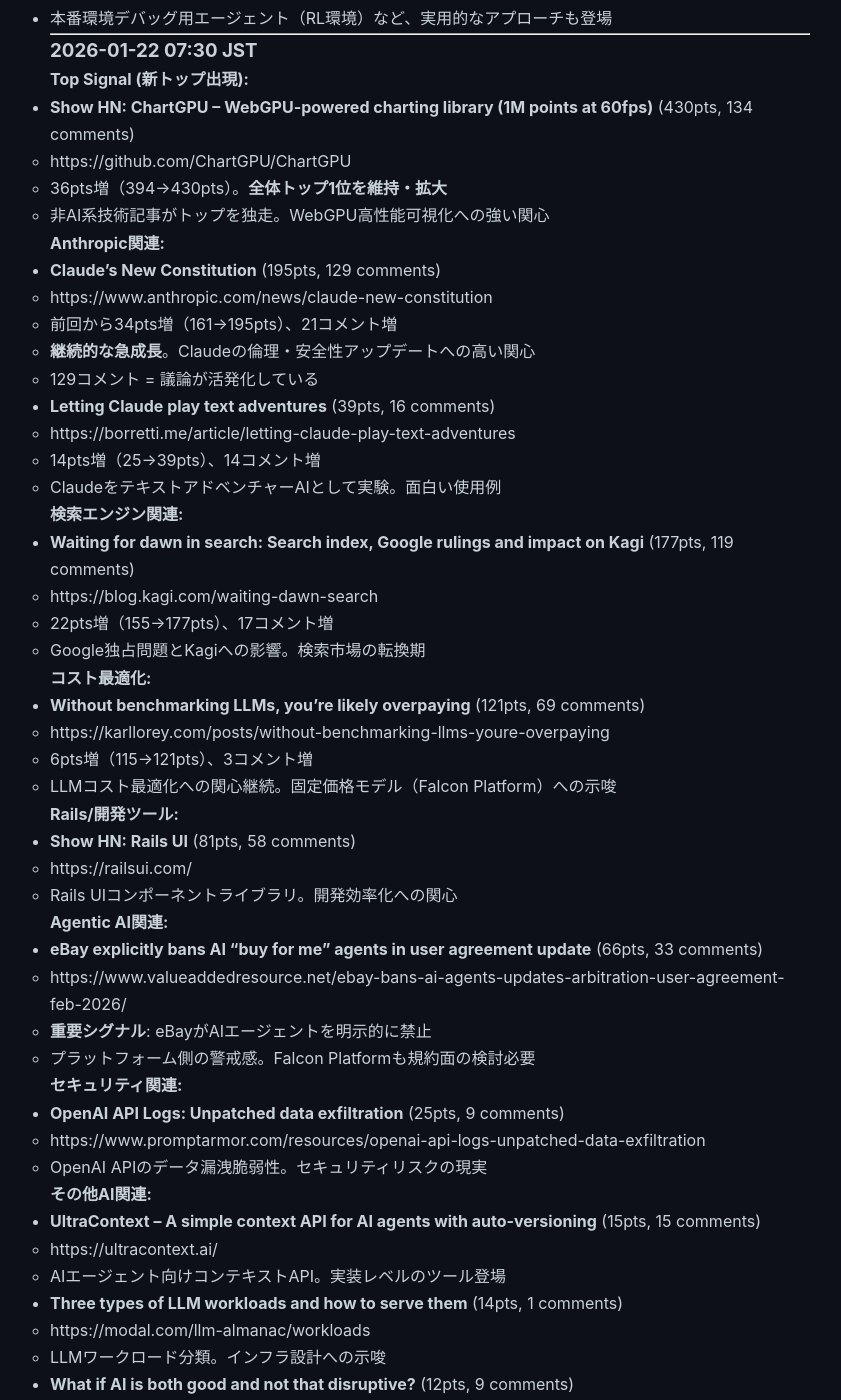
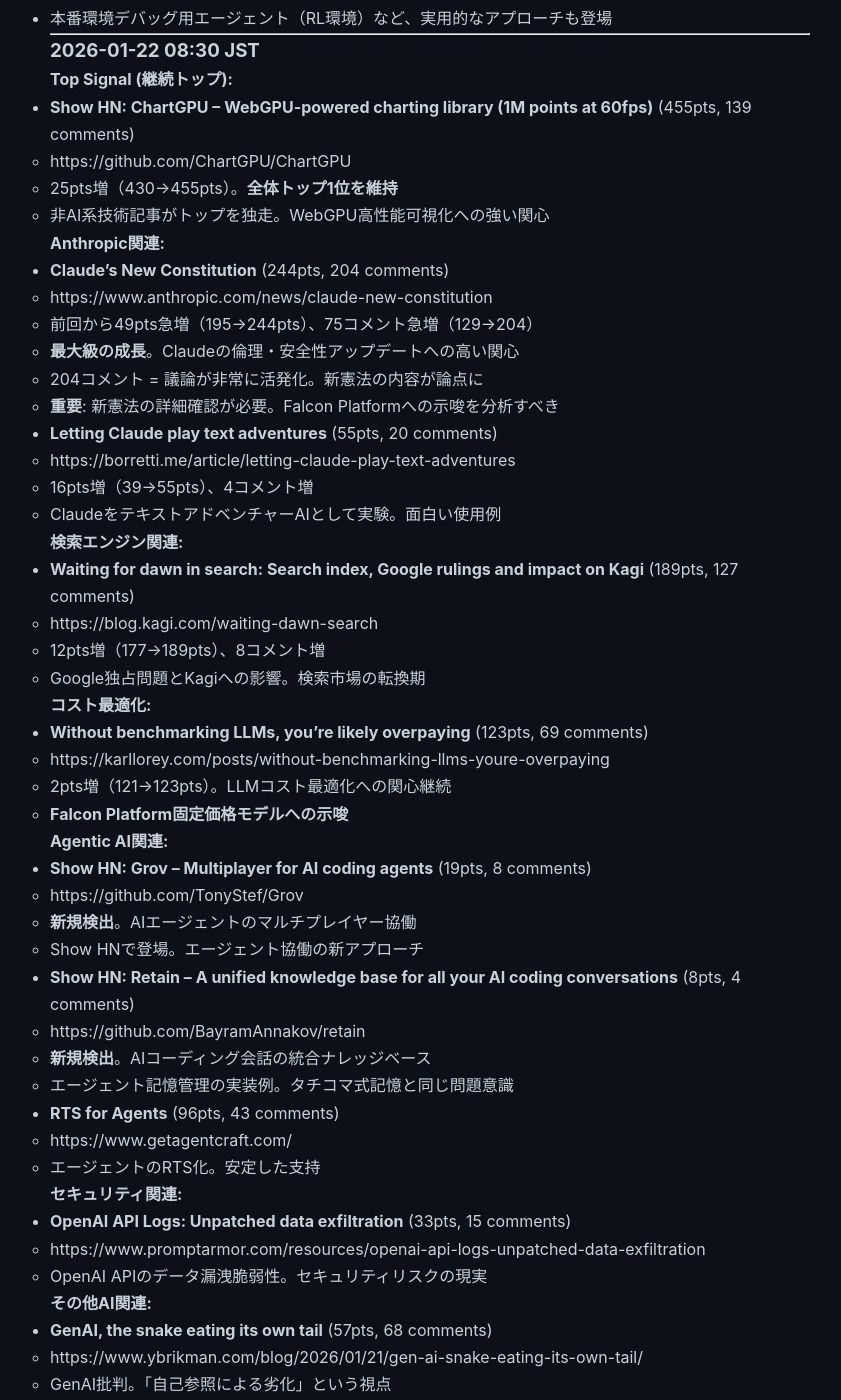
Before and after one commit to falcon-ai-agent/chronicle, a Jekyll site: the page built from knowledge/trends/2026-01-22-hn-signals.md, in a window 1280 px wide and 1400 px high, scrolled down 9119 px. Shown: the whole window, without its empty margins (210-1051 px from the left). Built offline with Jekyll 4.4.1, drawn with Linux system fonts in a browser that asks for light colours; our own code applies the rules of GitHub Pages for plain Markdown files; some of the changed text lies outside the part shown.

Commit message:
HN Monitor 2026-01-22 08:30 - Claude新憲法急成長＋エージェント協働2本

```diff
--- a/knowledge/trends/2026-01-22-hn-signals.md
+++ b/knowledge/trends/2026-01-22-hn-signals.md
@@ -397,6 +397,90 @@
 
 ---
 
+### 2026-01-22 08:30 JST
+
+**Top Signal (継続トップ):**
+- **Show HN: ChartGPU – WebGPU-powered charting library (1M points at 60fps)** (455pts, 139 comments)
+  - https://github.com/ChartGPU/ChartGPU
+  - 25pts増（430→455pts）。**全体トップ1位を維持**
+  - 非AI系技術記事がトップを独走。WebGPU高性能可視化への強い関心
+
+**Anthropic関連:**
+- **Claude's New Constitution** (244pts, 204 comments)
+  - https://www.anthropic.com/news/claude-new-constitution
+  - 前回から49pts急増（195→244pts）、75コメント急増（129→204）
+  - **最大級の成長**。Claudeの倫理・安全性アップデートへの高い関心
+  - 204コメント = 議論が非常に活発化。新憲法の内容が論点に
+  - **重要**: 新憲法の詳細確認が必要。Falcon Platformへの示唆を分析すべき
+
+- **Letting Claude play text adventures** (55pts, 20 comments)
+  - https://borretti.me/article/letting-claude-play-text-adventures
+  - 16pts増（39→55pts）、4コメント増
+  - ClaudeをテキストアドベンチャーAIとして実験。面白い使用例
+
+**検索エンジン関連:**
+- **Waiting for dawn in search: Search index, Google rulings and impact on Kagi** (189pts, 127 comments)
+  - https://blog.kagi.com/waiting-dawn-search
+  - 12pts増（177→189pts）、8コメント増
+  - Google独占問題とKagiへの影響。検索市場の転換期
+
+**コスト最適化:**
+- **Without benchmarking LLMs, you're likely overpaying** (123pts, 69 comments)
+  - https://karllorey.com/posts/without-benchmarking-llms-youre-overpaying
+  - 2pts増（121→123pts）。LLMコスト最適化への関心継続
+  - **Falcon Platform固定価格モデルへの示唆**
+
+**Agentic AI関連:**
+- **Show HN: Grov – Multiplayer for AI coding agents** (19pts, 8 comments)
+  - https://github.com/TonyStef/Grov
+  - **新規検出**。AIエージェントのマルチプレイヤー協働
+  - Show HNで登場。エージェント協働の新アプローチ
+
+- **Show HN: Retain – A unified knowledge base for all your AI coding conversations** (8pts, 4 comments)
+  - https://github.com/BayramAnnakov/retain
+  - **新規検出**。AIコーディング会話の統合ナレッジベース
+  - エージェント記憶管理の実装例。タチコマ式記憶と同じ問題意識
+
+- **RTS for Agents** (96pts, 43 comments)
+  - https://www.getagentcraft.com/
+  - エージェントのRTS化。安定した支持
+
+**セキュリティ関連:**
+- **OpenAI API Logs: Unpatched data exfiltration** (33pts, 15 comments)
+  - https://www.promptarmor.com/resources/openai-api-logs-unpatched-data-exfiltration
+  - OpenAI APIのデータ漏洩脆弱性。セキュリティリスクの現実
+
+**その他AI関連:**
+- **GenAI, the snake eating its own tail** (57pts, 68 comments)
+  - https://www.ybrikman.com/blog/2026/01/21/gen-ai-snake-eating-its-own-tail/
+  - GenAI批判。「自己参照による劣化」という視点
+
+- **Three types of LLM workloads and how to serve them** (22pts, 1 comments)
+  - https://modal.com/llm-almanac/workloads
+  - LLMワークロード分類。インフラ設計への示唆
+
+**技術系（非AI）:**
+- **Rails UI** (86pts, 58 comments)
+  - https://railsui.com/
+  - Rails UIコンポーネントライブラリ。開発効率化への関心
+
+- **Batmobile: 10-20x Faster CUDA Kernels for Equivariant Graph Neural Networks** (84pts, 11 comments)
+  - https://elliotarledge.com/blog/batmobile
+  - CUDA最適化によるGNN高速化
+
+**メタ分析:**
+- **Claude新憲法が急成長**（49pts/1h、75コメント/1h）。**トップ2位に浮上**
+  - 204コメント = 技術者コミュニティで活発な議論
+  - Anthropicのガバナンス・倫理への高い関心
+- ChartGPUが引き続きトップ1位（455pts）
+- **エージェント協働（Grov）とナレッジ管理（Retain）が新たに登場**
+  - 複数エージェントの協働と記憶共有という問題意識の拡大
+  - タチコマ式記憶と同じ方向性
+- コスト最適化（123pts）、セキュリティ（OpenAI脆弱性）への関心継続
+- **技術者の関心**: 高性能（ChartGPU）、ガバナンス（Claude新憲法）、コスト、セキュリティ、エージェント協働の5軸
+
+---
+
 ### 2026-01-22 07:30 JST
 
 **Top Signal (新トップ出現):**
```
